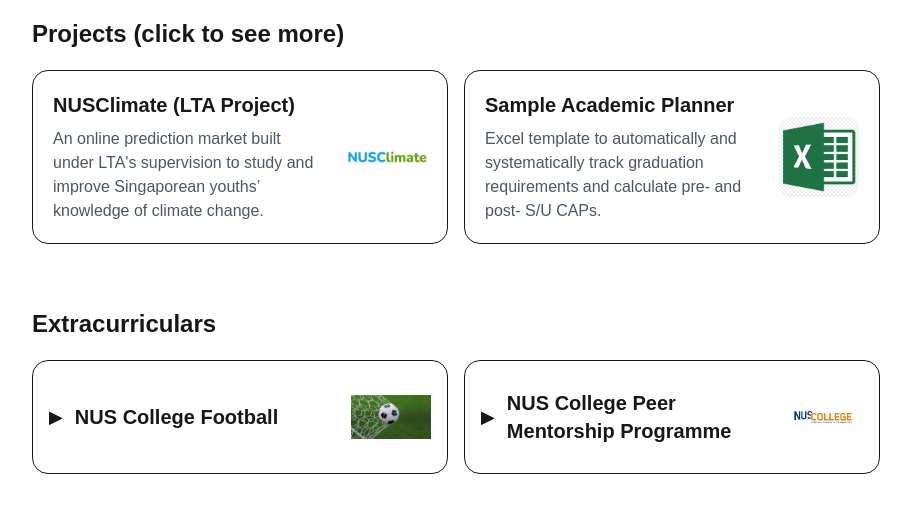
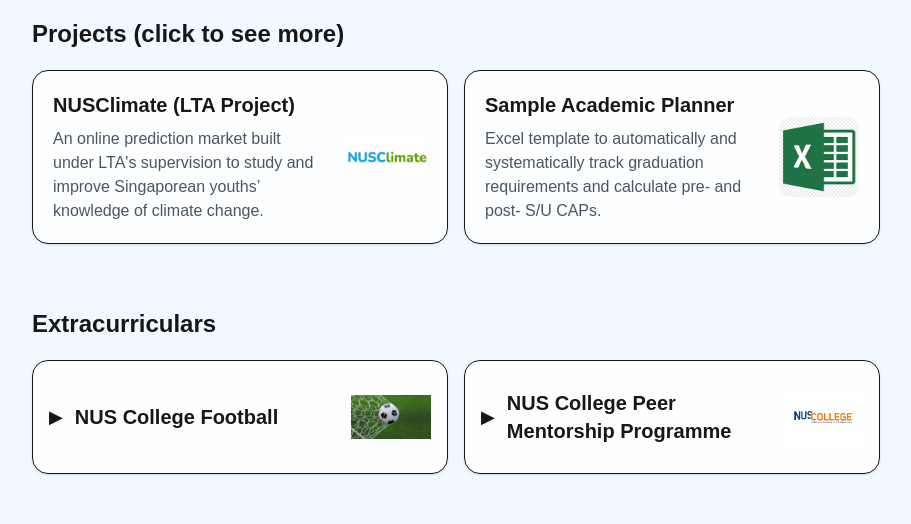
Before and after one commit to harenraj7/Personal-Website, a Next.js app: page / in a window 1280 px wide. Shown: the part 828-1352 px from the top of the page, without its empty margins (184-1095 px from the left). Built offline with nearby package versions, Linux system fonts and the light colour scheme.

Commit message:
Update page.tsx

```diff
--- a/app/page.tsx
+++ b/app/page.tsx
@@ -9,7 +9,8 @@ export default function Home() {
   const [isMentorshipOpen, setIsMentorshipOpen] = useState(false);
 
   return (
-    <main className="mx-auto max-w-4xl px-6 py-16">
+    <main className="min-h-screen bg-sky-50">
+      <div className="mx-auto max-w-4xl px-6 py-16">
         <nav className="flex items-center justify-end">
           <div className="flex gap-3 text-sm">
             <a
@@ -42,8 +43,10 @@ export default function Home() {
 
         <section id="about" className="mt-16">
           <h2 className="text-2xl font-semibold">About me</h2>
+
           <p className="mt-3 text-gray-600">
-  Hi! Welcome to my website. I’m Haren and I'm passionate about music, sports, culture, and adventure.
+            Hi! Welcome to my website. I’m Haren and I&apos;m passionate about music,
+            sports, culture, and adventure.
           </p>
 
           <div className="mt-4 grid gap-3 sm:grid-cols-2">
@@ -64,8 +67,9 @@ export default function Home() {
           </div>
 
           <p className="mt-6 text-gray-600">
-  But that's not what you're here to find out about. This website is meant to give whoever's reading an idea on what I've been working
-  on in my free time as well as the skills I've developed along the way.
+            But that&apos;s not what you&apos;re here to find out about. This website is
+            meant to give whoever&apos;s reading an idea on what I&apos;ve been working on
+            in my free time as well as the skills I&apos;ve developed along the way.
           </p>
         </section>
 
@@ -75,14 +79,14 @@ export default function Home() {
           <div className="mt-5 grid gap-4 sm:grid-cols-2">
             <Link
               href="/projects/nusclimate"
-  className="block rounded-2xl border p-5 hover:bg-gray-50"
+              className="block rounded-2xl border bg-white/80 p-5 shadow-sm hover:bg-white"
             >
               <div className="flex items-center justify-between gap-6">
                 <div>
                   <div className="text-xl font-semibold">NUSClimate (LTA Project)</div>
                   <p className="mt-2 text-gray-600">
-        An online prediction market built under LTA's supervision to study and
-        improve Singaporean youths’ knowledge of climate change.
+                    An online prediction market built under LTA&apos;s supervision to
+                    study and improve Singaporean youths’ knowledge of climate change.
                   </p>
                 </div>
 
@@ -98,14 +102,14 @@ export default function Home() {
 
             <Link
               href="/projects/academic-planner"
-  className="block rounded-2xl border p-5 hover:bg-gray-50"
+              className="block rounded-2xl border bg-white/80 p-5 shadow-sm hover:bg-white"
             >
               <div className="flex items-center justify-between gap-6">
                 <div>
                   <div className="text-xl font-semibold">Sample Academic Planner</div>
                   <p className="mt-2 text-gray-600">
-        Excel template to automatically and systematically track graduation requirements
-        and calculate pre- and post- S/U CAPs.
+                    Excel template to automatically and systematically track graduation
+                    requirements and calculate pre- and post- S/U CAPs.
                   </p>
                 </div>
 
@@ -126,7 +130,7 @@ export default function Home() {
 
           <div className="mt-5 grid gap-4 md:grid-cols-2 md:items-start">
             {/* Football card */}
-          <div className="h-fit rounded-2xl border p-4">
+            <div className="h-fit rounded-2xl border bg-white/80 p-4 shadow-sm">
               <button
                 type="button"
                 onClick={() => setIsFootballOpen((v) => !v)}
@@ -184,7 +188,7 @@ export default function Home() {
             </div>
 
             {/* Mentorship card */}
-          <div className="h-fit rounded-2xl border p-4">
+            <div className="h-fit rounded-2xl border bg-white/80 p-4 shadow-sm">
               <button
                 type="button"
                 onClick={() => setIsMentorshipOpen((v) => !v)}
@@ -266,6 +270,7 @@ export default function Home() {
             </p>
           </div>
         </footer>
+      </div>
     </main>
   );
 }
```
Lines whose indentation alone changed are shown as unchanged.
